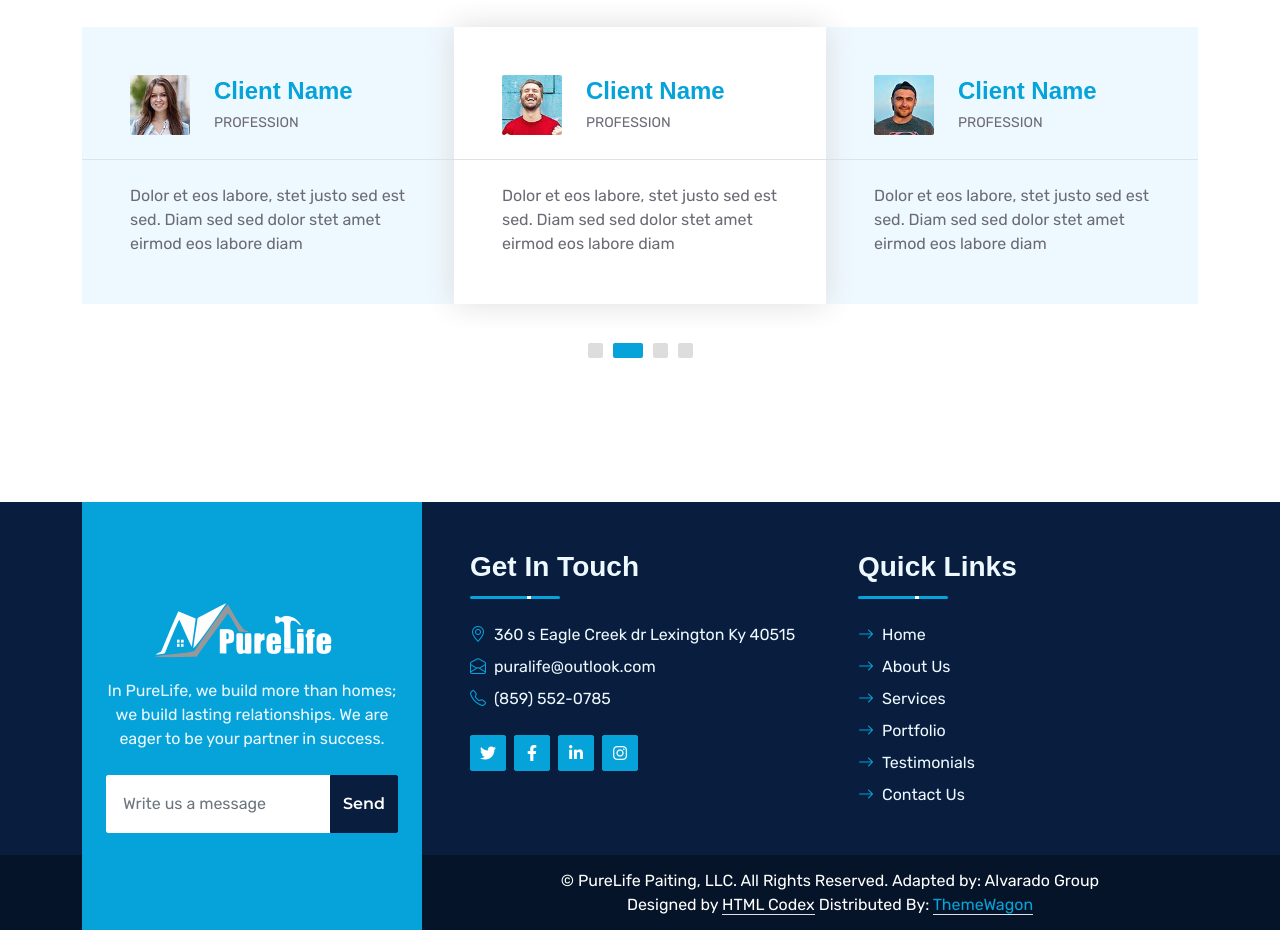
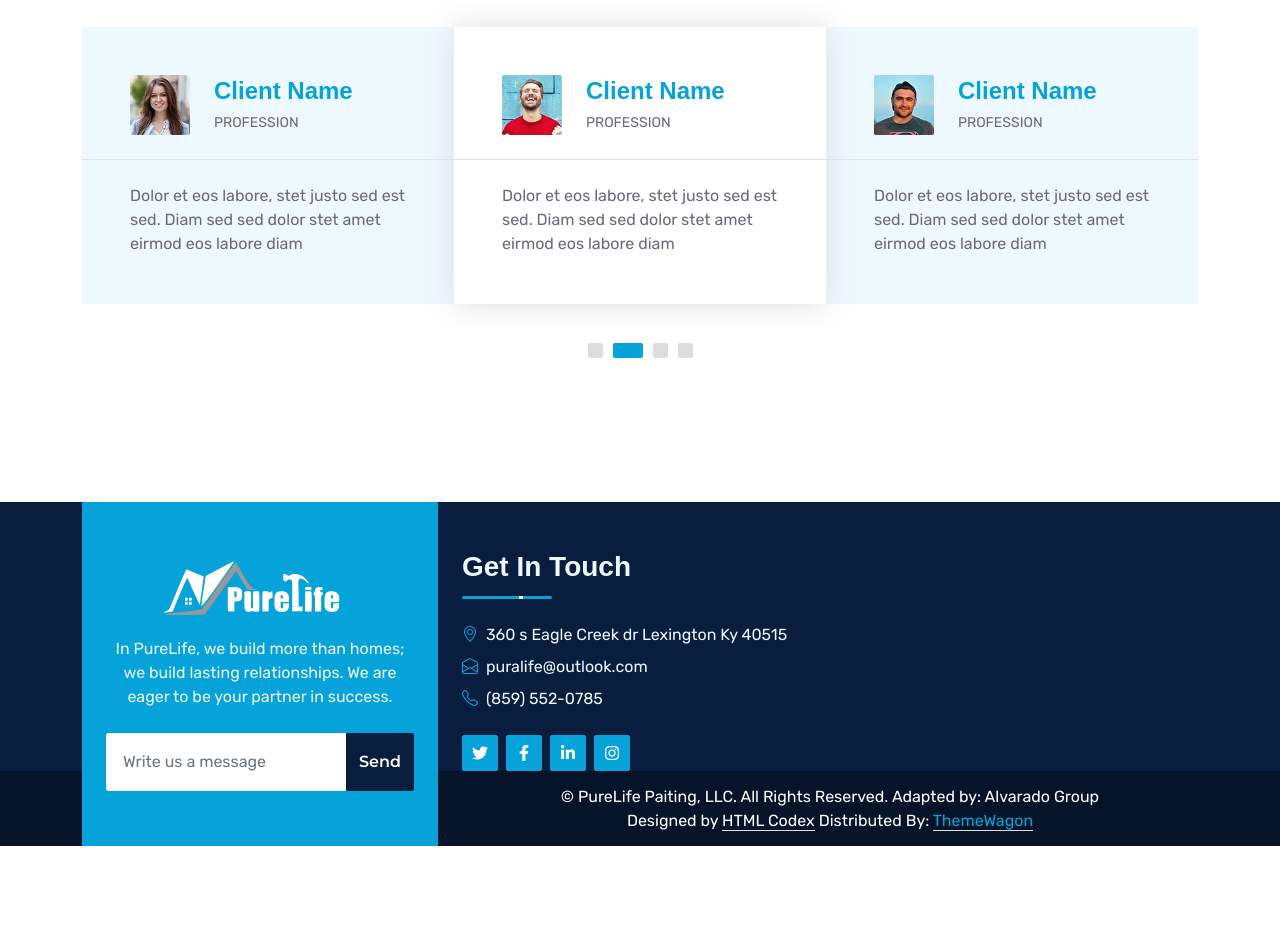
Before and after one commit to soygabydigital/purelife, a plain HTML site: page index.html in a window 1280 px wide. Shown: the part 4306-5236 px from the top of the page. After the commit the page ends 5152 px from the top, so only its background shows below. Drawn offline with nearby package versions, Linux system fonts and the light colour scheme; animation ran at ten frames a second.

Commit message:
Add files via upload

```diff
--- a/index.html
+++ b/index.html
@@ -786,7 +786,7 @@
     <!-- Footer Start -->
     <div id="contact" class="container-fluid bg-dark text-light mt-5 wow fadeInUp" data-wow-delay="0.1s">
         <div class="container">
-            <div class="row gx-5">
+            <div class="row gx-6">
                 <div class="col-lg-4 col-md-6 footer-about">
                     <div class="d-flex flex-column align-items-center justify-content-center text-center h-100 bg-primary p-4">
                         <a href="index.html" class="navbar-brand">
@@ -803,7 +803,7 @@
                 </div>
                 <div class="col-lg-8 col-md-6">
                     <div class="row gx-5">
-                        <div class="col-lg-6 col-md-12 pt-5 mb-5">
+                        <div class="col-lg-12 col-md-12 pt-5 mb-12">
                             <div class="section-title section-title-sm position-relative pb-3 mb-4">
                                 <h3 class="text-light mb-0">Get In Touch</h3>
                             </div>
@@ -826,7 +826,7 @@
                                 <a class="btn btn-primary btn-square" href="#"><i class="fab fa-instagram fw-normal"></i></a>
                             </div>
                         </div>
-                        <div class="col-lg-6 col-md-12 pt-0 pt-lg-5 mb-5">
+                        <!--<div class="col-lg-6 col-md-12 pt-0 pt-lg-5 mb-5">
                             <div class="section-title section-title-sm position-relative pb-3 mb-4">
                                 <h3 class="text-light mb-0">Quick Links</h3>
                             </div>
@@ -838,7 +838,7 @@
                                 <a class="text-light mb-2" href="#"><i class="bi bi-arrow-right text-primary me-2"></i>Testimonials</a>
                                 <a class="text-light" href="#"><i class="bi bi-arrow-right text-primary me-2"></i>Contact Us</a>
                             </div>
-                        </div>
+                        </div>-->
                        <!-- <div class="col-lg-4 col-md-12 pt-0 pt-lg-5 mb-5">
                             <div class="section-title section-title-sm position-relative pb-3 mb-4">
                                 <h3 class="text-light mb-0">Popular Links</h3>
```
